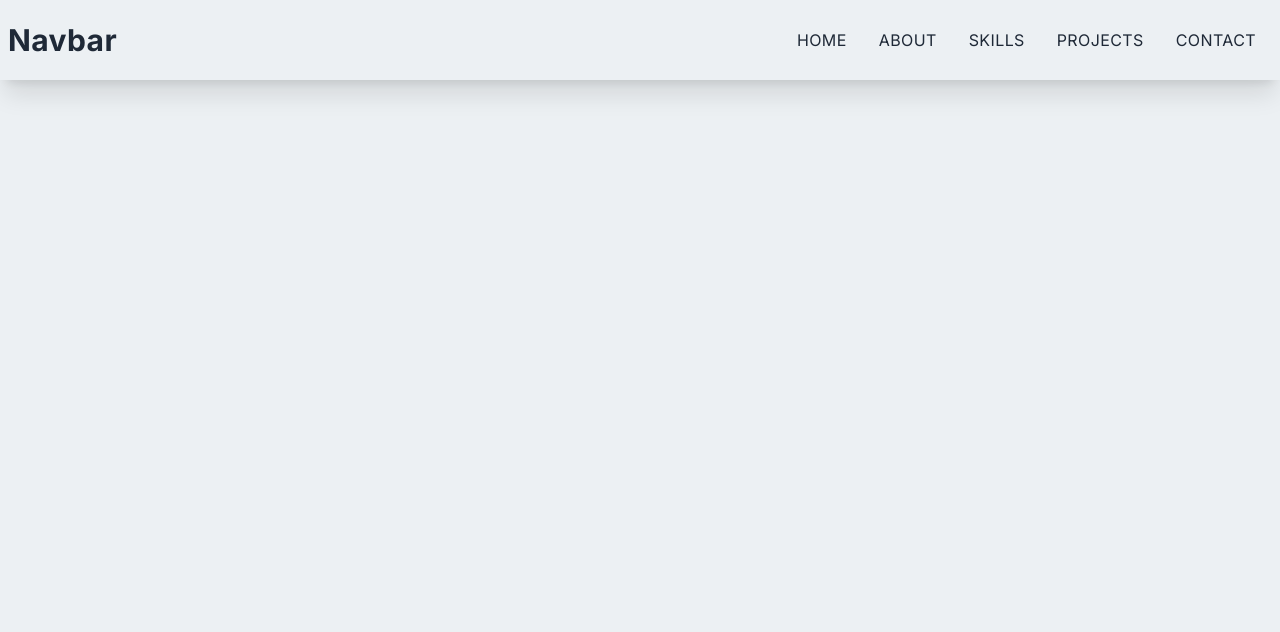
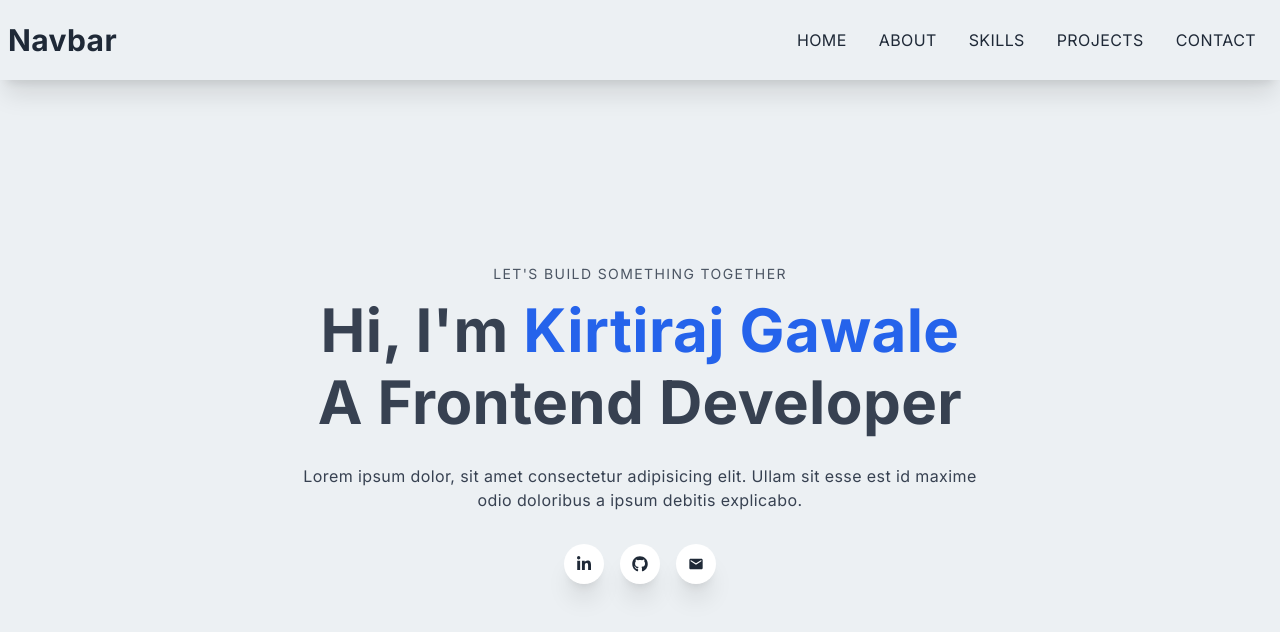
Before and after one commit to Kirtiraj17/my-portfolio, a Next.js app: page / in a window 1280 px wide. Shown: the top 632 px of the page. Built offline with nearby package versions, Linux system fonts and the light colour scheme.

Commit message:
Home add

```diff
--- a/src/app/layout.js
+++ b/src/app/layout.js
@@ -1,17 +1,23 @@
-import { Inter } from 'next/font/google'
-import './globals.css'
+import { Inter } from "next/font/google";
+import "./globals.css";
+import Navbar from "@/components/Navbar";
 
-const inter = Inter({ subsets: ['latin'] })
+const inter = Inter({ subsets: ["latin"] });
 
 export const metadata = {
-  title: 'My Portfolio',
-  description: 'Kirtiraj Gawale Portfolio',
-}
+  title: "My Portfolio",
+  description: "Kirtiraj Gawale Portfolio",
+};
 
 export default function RootLayout({ children }) {
   return (
     <html lang="en">
-      <body className={inter.className}>{children}</body>
+      <body className={inter.className}>
+        <Navbar />
+        <div className="mt-20">
+          {children}
+        </div>
+      </body>
     </html>
-  )
+  );
 }
--- a/src/app/page.js
+++ b/src/app/page.js
@@ -1,8 +1,9 @@
-import Navbar from '@/components/Navbar'
-import Image from 'next/image'
+import Main from '@/components/Main'
 
 export default function Home() {
   return (
-    <Navbar />
+    <>
+      <Main />
+    </>
   )
 }
--- /dev/null
+++ b/src/components/Main.jsx
@@ -0,0 +1,50 @@
+import Link from "next/link";
+import { FaLinkedinIn, FaGithub } from "react-icons/fa";
+import { MdEmail } from "react-icons/md";
+
+const Main = () => {
+  return (
+    <div className="w-full h-[calc(100vh-80px)] text-center">
+      <div className="w-full h-full mx-auto max-w-7xl p-2 flex justify-center items-center">
+        <div>
+          <p className="uppercase text-sm tracking-widest text-gray-600">
+            Let's build something together
+          </p>
+          <h1 className="py-4 text-gray-700">
+            <span className="block mb-3">
+              Hi, I'm <span className="text-blue-600">Kirtiraj Gawale</span>
+            </span>
+            <span>A Frontend Developer</span>
+          </h1>
+          <p className="py-4 text-gray-700 mx-auto max-w-[70%]">
+            Lorem ipsum dolor, sit amet consectetur adipisicing elit. Ullam sit
+            esse est id maxime odio doloribus a ipsum debitis explicabo.
+          </p>
+          <div className="flex justify-center items-center py-4 mx-auto max-w-80">
+            <div className="mb-4">
+              <ul className="flex justify-between items-center">
+                <li className="p-3 mr-4 rounded-full shadow-xl bg-white hover:scale-110">
+                  <Link href={"#"}>
+                    <FaLinkedinIn />
+                  </Link>
+                </li>
+                <li className="p-3 mr-4 rounded-full shadow-xl bg-white hover:scale-110">
+                  <Link href={"#"}>
+                    <FaGithub />
+                  </Link>
+                </li>
+                <li className="p-3 rounded-full shadow-xl bg-white hover:scale-110">
+                  <Link href={"#"}>
+                    <MdEmail />
+                  </Link>
+                </li>
+              </ul>
+            </div>
+          </div>
+        </div>
+      </div>
+    </div>
+  );
+};
+
+export default Main;
--- a/src/components/Navbar.jsx
+++ b/src/components/Navbar.jsx
@@ -10,7 +10,7 @@ const Navbar = () => {
   const [isMenuOpen, setIsMenuOpen] = useState(false);
 
   return (
-    <div className="fixed w-full h-20 shadow-xl z-50">
+    <div className="fixed w-full h-20 shadow-xl z-50 top-0">
       <div className="flex justify-between items-center w-full h-full px-2 2xl:px-16">
         <h1 className="text-3xl">Navbar</h1>
         <div className="">
@@ -35,19 +35,19 @@ const Navbar = () => {
               />
             </div>
             <ul className="uppercase">
-              <li className="my-4 hover:font-bold">
+              <li className="my-4 py-2 hover:font-bold">
                 <Link href={"/"} onClick={() => setIsMenuOpen(false)}>Home</Link>
               </li>
-              <li className="my-4 hover:font-bold">
+              <li className="my-4 py-2 hover:font-bold">
                 <Link href={"#about"} onClick={() => setIsMenuOpen(false)}>About</Link>
               </li>
-              <li className="my-4 hover:font-bold">
+              <li className="my-4 py-2 hover:font-bold">
                 <Link href={"#skills"} onClick={() => setIsMenuOpen(false)}>Skills</Link>
               </li>
-              <li className="my-4 hover:font-bold">
+              <li className="my-4 py-2 hover:font-bold">
                 <Link href={"#projects"} onClick={() => setIsMenuOpen(false)}>Projects</Link>
               </li>
-              <li className="my-4 hover:font-bold">
+              <li className="my-4 py-2 hover:font-bold">
                 <Link href={"#contact"} onClick={() => setIsMenuOpen(false)}>Contact</Link>
               </li>
             </ul>
```
